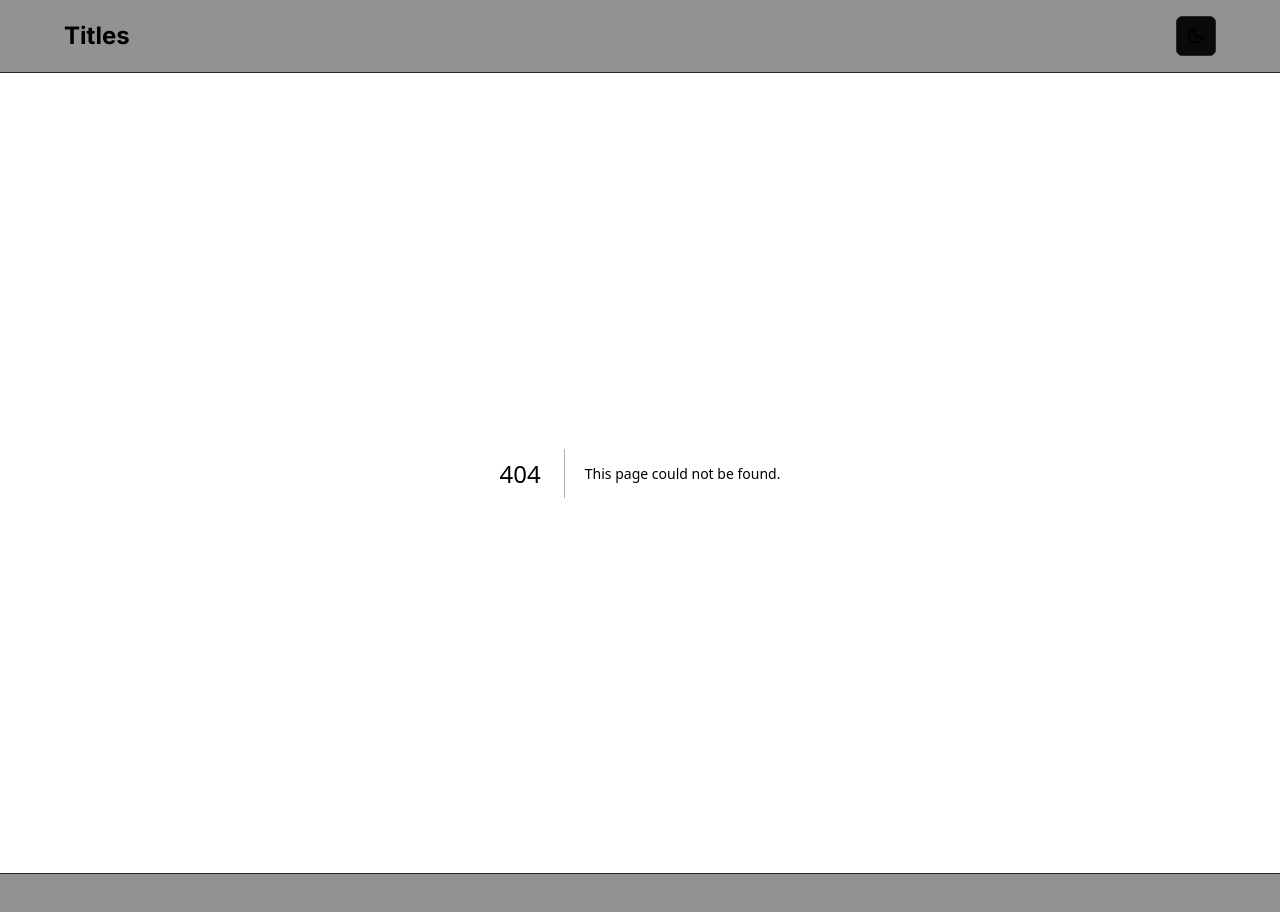
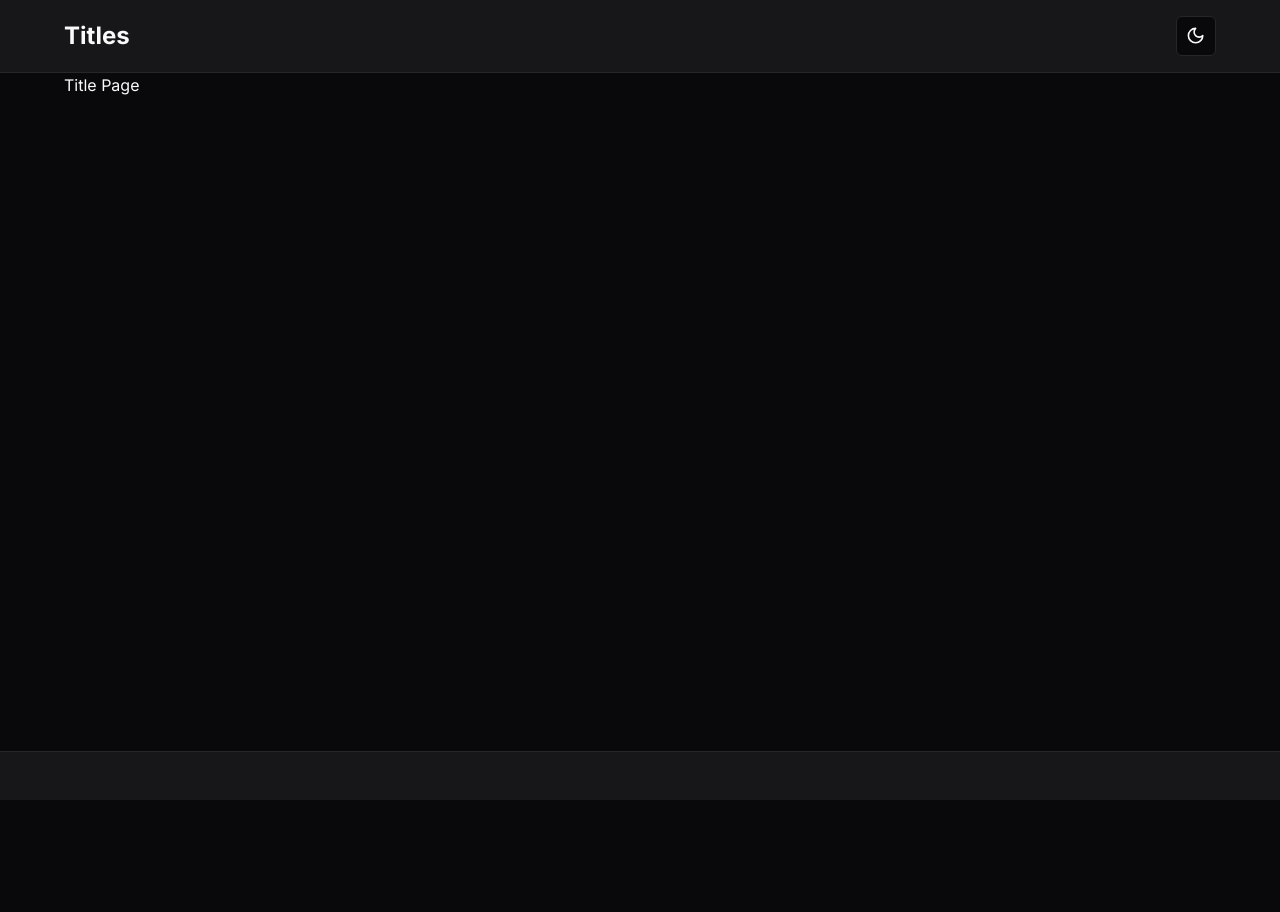
Before and after one commit to alepeltier/frontend-developer-tech-test, a Next.js app: page /titles/1 in a window 1280 px wide. Before the commit this address had no page. Shown: the top 912 px of the page. After the commit the page ends 800 px from the top, so only its background shows below. Built offline with nearby package versions, Linux system fonts and the light colour scheme.

Commit message:
feat: titles/[id] page

```diff
--- /dev/null
+++ b/src/app/titles/[id]/page.tsx
@@ -0,0 +1,11 @@
+import WidthContainer from "@/components/layout/width-container/WidthContainer";
+
+export default function TitlePage() {
+  return (
+    <div>
+      <WidthContainer>
+        <p>Title Page</p>
+      </WidthContainer>
+    </div>
+  );
+}
```
